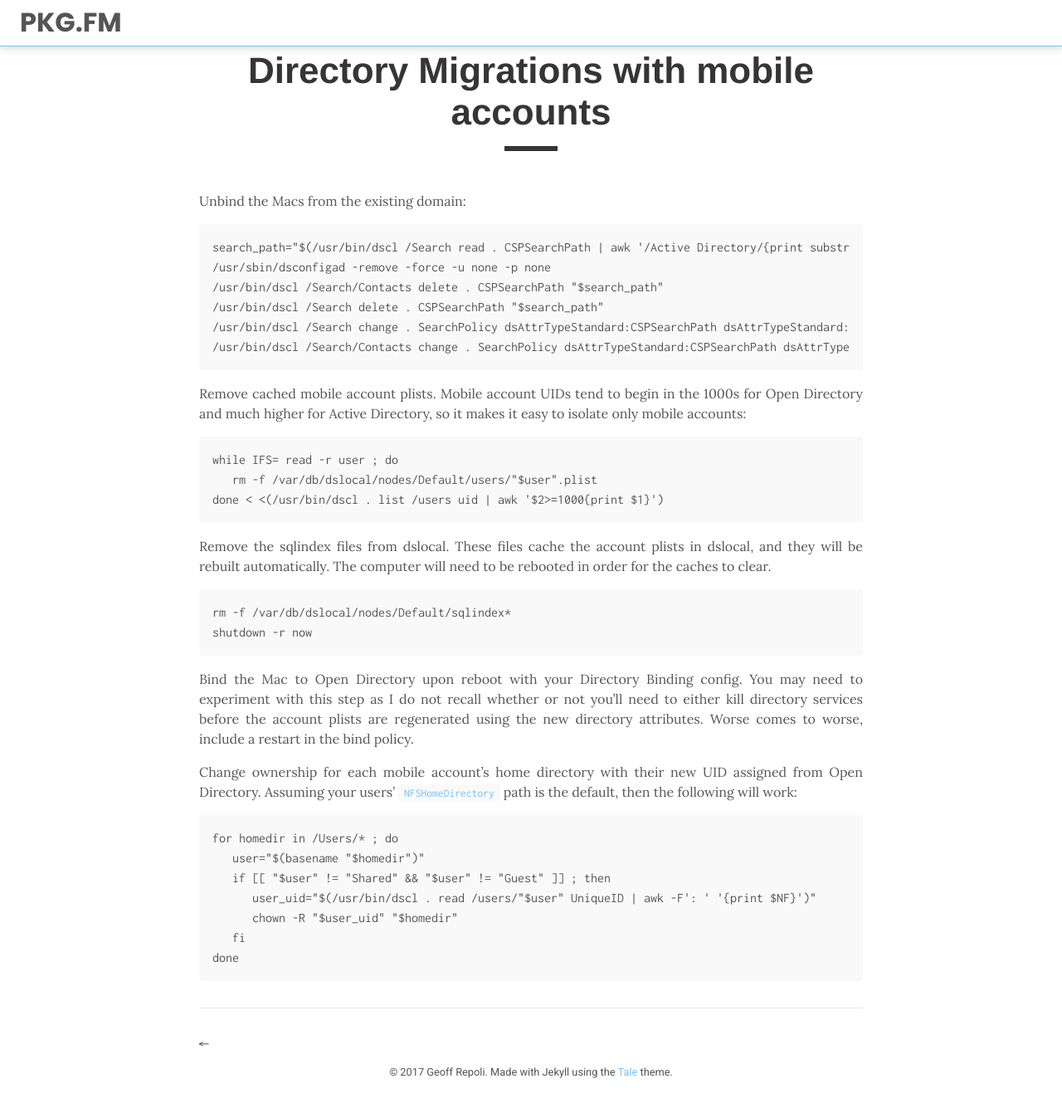
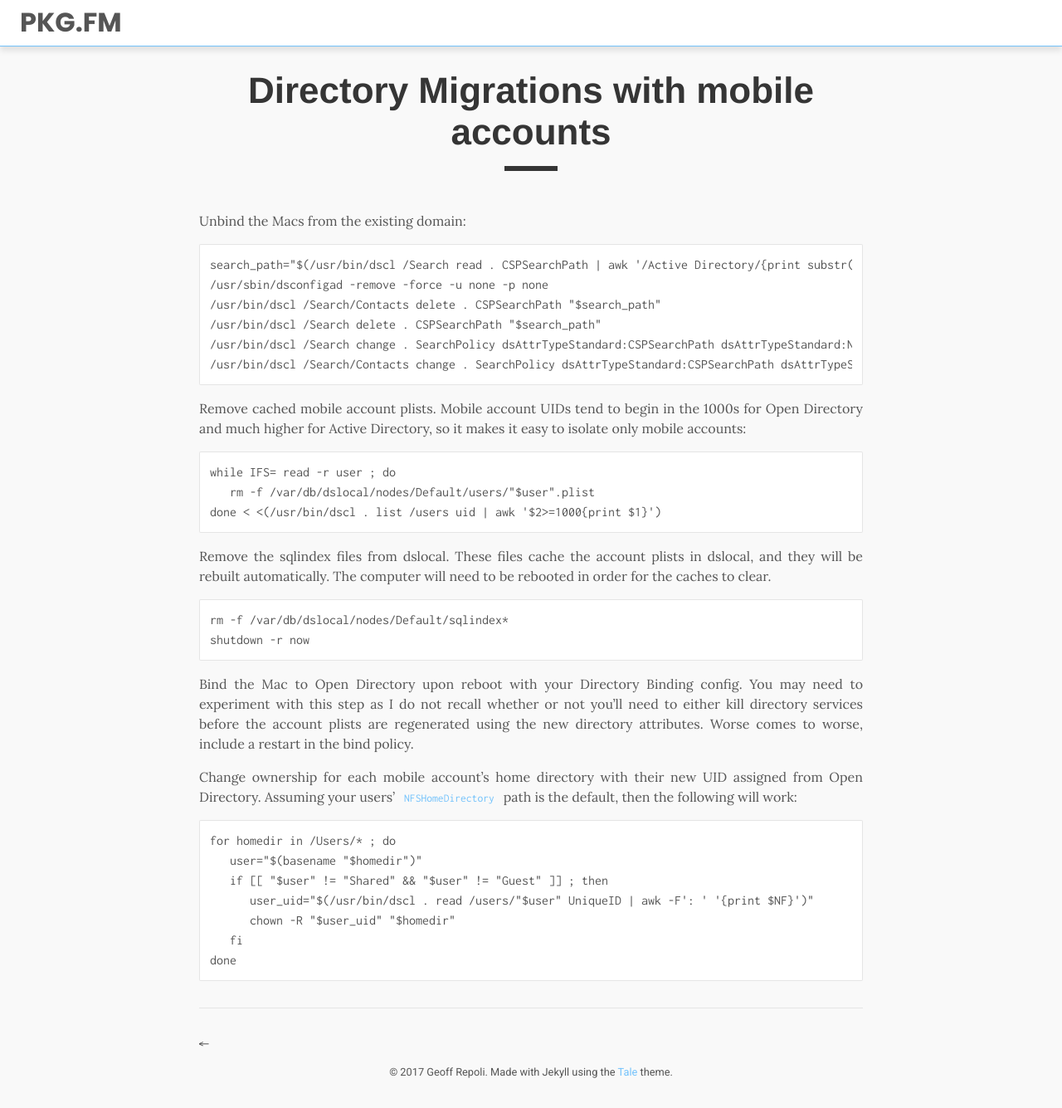
Before and after one commit to geoffrepoli/pkg.fm, a Jekyll site: the page built from _posts/2017-05-19-directory-migrations-with-mobile-accounts.md, in a window 1280 px wide and 1335 px high. Shown: the whole window at 83% size. Built offline with Jekyll 4.4.1, drawn with Linux system fonts in a browser that asks for light colours.

Commit message:
edit stylesheet

```diff
--- a/_sass/_base.scss
+++ b/_sass/_base.scss
@@ -5,6 +5,7 @@
 
 html,
 body {
+  background-color: #f9f9f9;
   color: $default-color;
   margin: 0;
   padding: 0;
--- a/_sass/_code.scss
+++ b/_sass/_code.scss
@@ -23,11 +23,12 @@ pre code {
 }
 
 .highlight {
-  background-color: $grey-3;
-  border-radius: 3px;
+  background-color: #fff;
+  border-radius: 2px;
+  border: 1px solid rgba(0,0,0,0.1);
   line-height: 1.4;
   margin: 0 0 1rem;
-  padding: 1rem;
+  padding: 0.75rem;
 
   pre {
     margin-bottom: 0;
--- a/_sass/_layout.scss
+++ b/_sass/_layout.scss
@@ -13,9 +13,9 @@ footer,
 }
 
 .nav {
-  -webkit-box-shadow: 0px 3px 9px rgba(170,170,170,0.4);
-  -moz-box-shadow: 0px 3px 9px rgba(170,170,170,0.4);
-  box-shadow: 0px 3px 9px rgba(170,170,170,0.4);
+  -webkit-box-shadow: 0px 5px 7px rgba(0, 0, 0, 0.1);
+  -moz-box-shadow: 0px 5px 7px rgba(0, 0, 0, 0.1);
+  box-shadow: 0px 5px 7px rgba(0, 0, 0, 0.1);
   position: fixed;
   height: 3.5rem;
   left: 0;
@@ -34,9 +34,6 @@ footer,
     height: 100%;
     top: 5%;
     padding-left: 1.5rem;
-    @media screen and (max-device-width: 500px) {
-      top: 10%;
-    }
   }
 
   &-title {
@@ -90,8 +87,8 @@ footer,
 }
 
 .heads-up {
-  transform: translateY(-3.5rem);
-  transform: translate3d(0,-3.5rem,0);
+  transform: translateY(-4rem);
+  transform: translate3d(0,-4rem,0);
 }
 
 footer {
--- a/_sass/_post.scss
+++ b/_sass/_post.scss
@@ -1,5 +1,5 @@
 .post {
-  padding: 2.75rem 0rem 1rem 0rem;
+  padding: 4.25rem 0rem 1rem 0rem;
 
   &-info {
     color: $default-tint;
```
